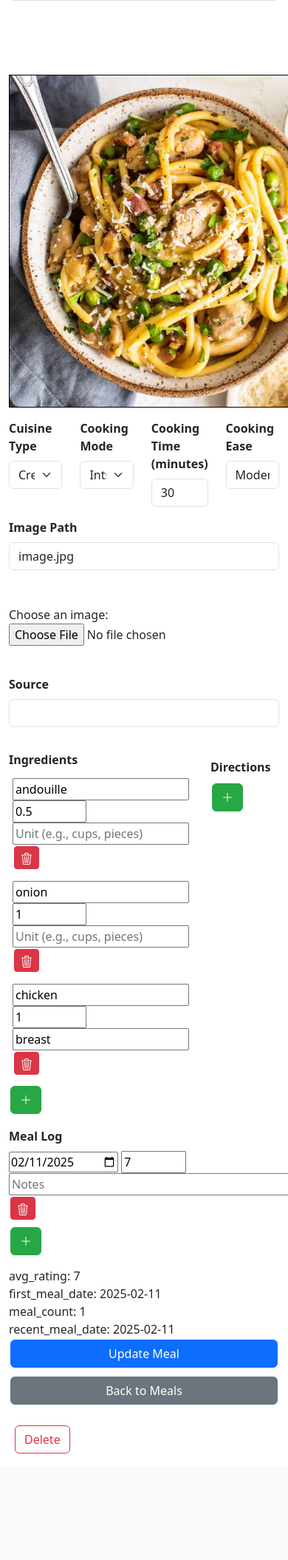
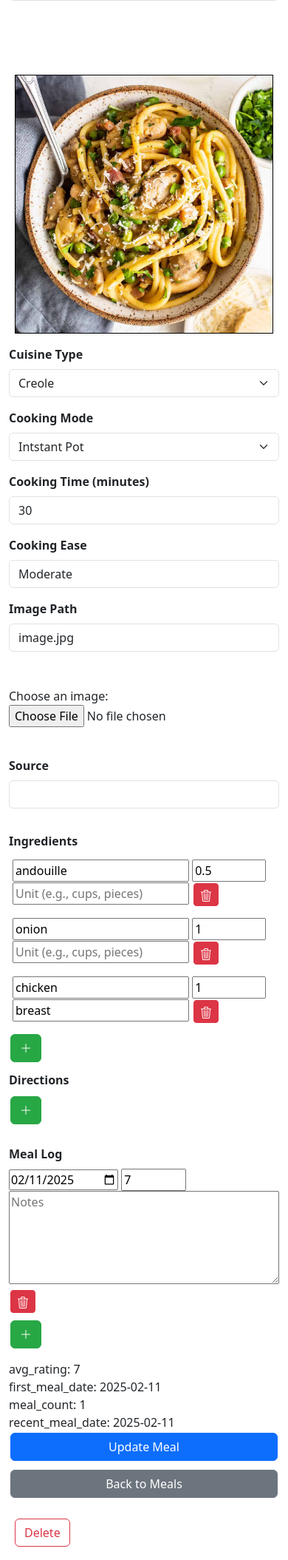
Before and after one commit to haueter19/meals, a FastAPI app: page /meal/27 in a window 390 px wide; the page is wider, and only the part inside the window is pictured. Shown: the part 391-2500 px from the top of that part at 74% size. Before the commit the page ends 2356 px from the top of that part, so only its background shows below. Run offline with FastAPI, Linux system fonts and the light colour scheme; some libraries are stand-ins or nearby versions.

Commit message:
update layout for mobile

```diff
--- a/static/js/meals.js
+++ b/static/js/meals.js
@@ -130,7 +130,7 @@ function addMealLogEntry() {
     newRow.innerHTML = `
         <input type="date" name="log_entry_date_${i}" class="log-date" placeholder="Date">
         <input type="number" name="log_entry_rating_${i}" class="log-rating" size="4" min=0 max=10 placeholder="Rating">
-        <input type="text" name="log_entry_notes_${i}" class="log-notes" size="80" placeholder="Notes">
+        <textarea name="log_entry_notes_${i}" class="log-notes" rows="5" placeholder="Notes"></textarea>
         <button type="button" class="btn btn-sm delete-btn btn-danger" onclick="this.parentElement.remove()">
             <svg xmlns="http://www.w3.org/2000/svg" width="16" height="16" fill="currentColor" class="bi bi-trash3" viewBox="0 0 16 16">
                 <path d="M6.5 1h3a.5.5 0 0 1 .5.5v1H6v-1a.5.5 0 0 1 .5-.5M11 2.5v-1A1.5 1.5 0 0 0 9.5 0h-3A1.5 1.5 0 0 0 5 1.5v1H1.5a.5.5 0 0 0 0 1h.538l.853 10.66A2 2 0 0 0 4.885 16h6.23a2 2 0 0 0 1.994-1.84l.853-10.66h.538a.5.5 0 0 0 0-1zm1.958 1-.846 10.58a1 1 0 0 1-.997.92h-6.23a1 1 0 0 1-.997-.92L3.042 3.5zm-7.487 1a.5.5 0 0 1 .528.47l.5 8.5a.5.5 0 0 1-.998.06L5 5.03a.5.5 0 0 1 .47-.53Zm5.058 0a.5.5 0 0 1 .47.53l-.5 8.5a.5.5 0 1 1-.998-.06l.5-8.5a.5.5 0 0 1 .528-.47M8 4.5a.5.5 0 0 1 .5.5v8.5a.5.5 0 0 1-1 0V5a.5.5 0 0 1 .5-.5"/>
--- a/templates/meal_entry_form.html
+++ b/templates/meal_entry_form.html
@@ -30,6 +30,20 @@
             width: 100%;
             padding: 10px 0;
         }
+        /* If the screen size is 601px wide or more, set the font-size of <div> to 80px */
+        @media screen and (min-width: 601px) {
+            .log-notes {
+                width: 100%;
+            }
+        }
+
+        /* If the screen size is 600px wide or less, set the font-size of <div> to 30px */
+        @media screen and (max-width: 600px) {
+            .log-notes {
+                width: 100%;
+            }
+        }
+
         button {
             padding: 5px 10px;
             margin: 2px;
@@ -62,12 +76,26 @@
             margin-left: auto;
             margin-right: auto;
         }
-        #meal_pic {
-            border: 1px solid black;
-            max-width:450px;
-            min-width: 200px;
-            max-height: 600px;
+        /* If the screen size is 601px wide or more, set the font-size of <div> to 80px */
+        @media screen and (min-width: 601px) {
+            #meal_pic {
+                border: 1px solid black;
+                max-width:450px;
+                min-width: 200px;
+                max-height: 600px;
+            }
         }
+
+        /* If the screen size is 600px wide or less, set the font-size of <div> to 30px */
+        @media screen and (max-width: 600px) {
+            #meal_pic {
+                border: 1px solid black;
+                max-width:350px;
+                min-width: 200px;
+                max-height: 600px;
+            }
+        }
+
     </style>
 </head>
 <body class="bg-light">
@@ -76,7 +104,7 @@
             <div class="col">
                 <h3 class="card-title mt-3 mb-4"><script>mealData.meal_id >= 0 ? document.write("Update Meal") : document.write("Enter New Meal")</script></h3>
                 <div class="row mt-3">
-                    <div class="col" style="height:400px">
+                    <div class="col-md-12 col-lg-6" style="height:400px">
                         <!-- Name -->
                         <div>
                             <label for="name" class="form-label fw-bold">Name of Meal</label>
@@ -88,13 +116,13 @@
                             <textarea class="form-control" id="description" name="description" rows="7"></textarea>
                         </div>
                     </div>
-                    <div class="col">
+                    <div class="col-md-12 col-lg-6">
                         <img id="meal_pic" class="center">
                     </div>
                 </div>
 
                 <div class="row mt-3">
-                    <div class="col">
+                    <div class="col-md-12 col-lg-3">
                         <!-- Cuisine Type -->
                         <div class="mb-3">
                             <label for="cuisine_type" class="form-label fw-bold">Cuisine Type</label>
@@ -110,7 +138,7 @@
                             </select>
                         </div>
                     </div>
-                        <div class="col">
+                        <div class="col-md-12 col-lg-3">
                             <!-- Cooking Mode -->
                             <div class="mb-3">
                                 <label for="cooking_mode" class="form-label fw-bold">Cooking Mode</label>
@@ -126,14 +154,14 @@
                                 </select>
                             </div>
                         </div>
-                        <div class="col">
+                        <div class="col-md-12 col-lg-3">
                             <!-- Cooking Time -->
                             <div class="mb-3">
                                 <label for="cooking_time" class="form-label fw-bold">Cooking Time (minutes)</label>
                                 <input type="number" class="form-control" id="cooking_time" name="cooking_time" min="0">
                             </div>
                         </div>
-                        <div class="col">
+                        <div class="col-md-12 col-lg-3">
                             <!-- Cooking Ease -->
                             <div class="mb-3">
                                 <label for="cooking_ease" class="form-label fw-bold">Cooking Ease</label>
@@ -150,7 +178,7 @@
                     </div>
 
                     <div class="row">
-                        <div class="col">
+                        <div class="col-md-12 col-lg-6">
                             <!-- Image Path -->
                             <div class="mb-3">
                                 <label for="image_path" class="form-label fw-bold">Image Path</label>
@@ -165,7 +193,7 @@
                                 </form>
                             </div>
                         </div>
-                        <div class="col">
+                        <div class="col-md-12 col-lg-6">
                             <!-- Source URL -->
                             <div class="mb-3">
                                 <label for="source_url" class="form-label fw-bold">Source</label>
@@ -175,7 +203,7 @@
                     </div>
 
                     <div class="row mt-3">
-                        <div class="col">
+                        <div class="col-md-12 col-lg-6">
                             <!-- Ingredients -->
                             <div class="ingredients-section">
                                 <label for="ingredientContainer" class="form-label fw-bold">Ingredients</label>
@@ -185,7 +213,7 @@
                                 </button>
                             </div>
                         </div>
-                        <div class="col">
+                        <div class="col-md-12 col-lg-6">
                             <!-- Directions -->
                             <div class="directions-section">
                                 <label for="directionContainer" class="form-label fw-bold">Directions</label>
@@ -197,7 +225,7 @@
                         </div>
                     </div>
                     <div class="row mt-3">
-                        <div class="col">
+                        <div class="col-md-12 col-lg-6">
                             <div class="mealLogSection mb-3">
                                 <label for="mealLogContainer" class="form-label fw-bold">Meal Log</label>
                                 <div id="mealLogContainer" class="mb-2"></div>
@@ -209,13 +237,13 @@
                     </div>
 
                     <div class="row">
-                        <div class="col">
-                            <div id="mealStatsContainer">zzzz</div>
+                        <div class="col-md-12 col-lg-6">
+                            <div id="mealStatsContainer"></div>
                         </div>
                     </div>
 
                     <div class="row">
-                        <div class="col">
+                        <div class="col-md-6 col-lg-12">
                             <!-- Submit Button -->
                             <div class="mb-3 d-grid gap-2 d-md-flex justify-content-md-end">
                                 <script>
```
